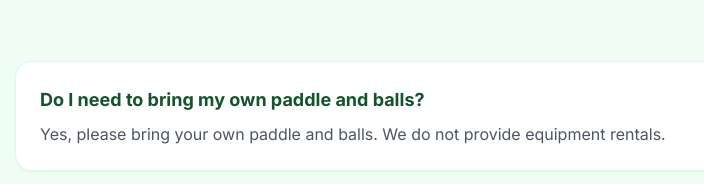
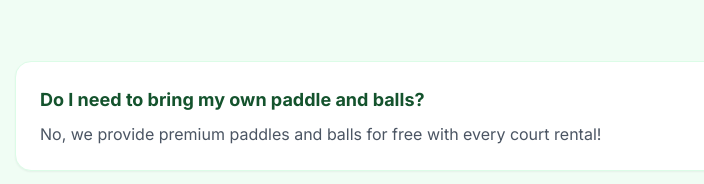
Before and after one commit to possib1yx/DamakPickleball, a website: page frontend/index.html in a window 1280 px wide. Shown: the part 3065-3249 px from the top of the page, 201-905 px from the left. Drawn offline with nearby package versions, Linux system fonts and the light colour scheme.

Commit message:
Update index.html

```diff
--- a/frontend/index.html
+++ b/frontend/index.html
@@ -310,7 +310,7 @@
         <!-- FAQ 1 -->
         <div class="bg-white rounded-2xl p-6 shadow-sm border border-green-100">
           <h3 class="text-lg font-bold text-dark mb-2">Do I need to bring my own paddle and balls?</h3>
-          <p class="text-gray-600">Yes, please bring your own paddle and balls. We do not provide equipment rentals.</p>
+          <p class="text-gray-600">No, we provide premium paddles and balls for free with every court rental!</p>
         </div>
         <!-- FAQ 2 -->
         <div class="bg-white rounded-2xl p-6 shadow-sm border border-green-100">
```
